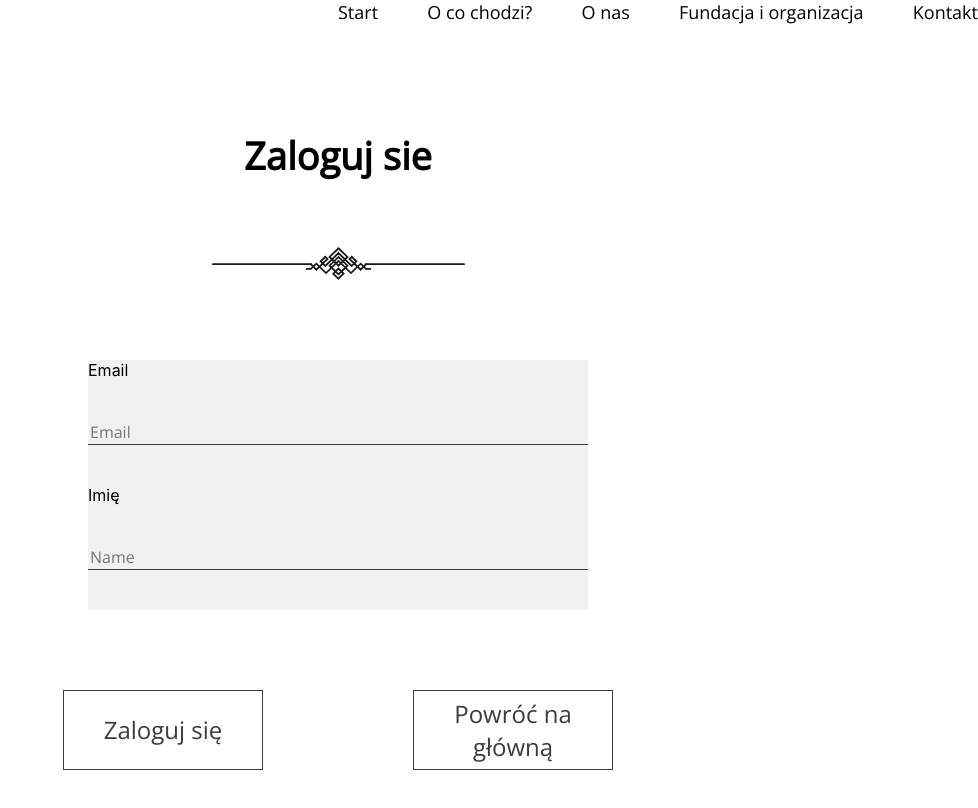
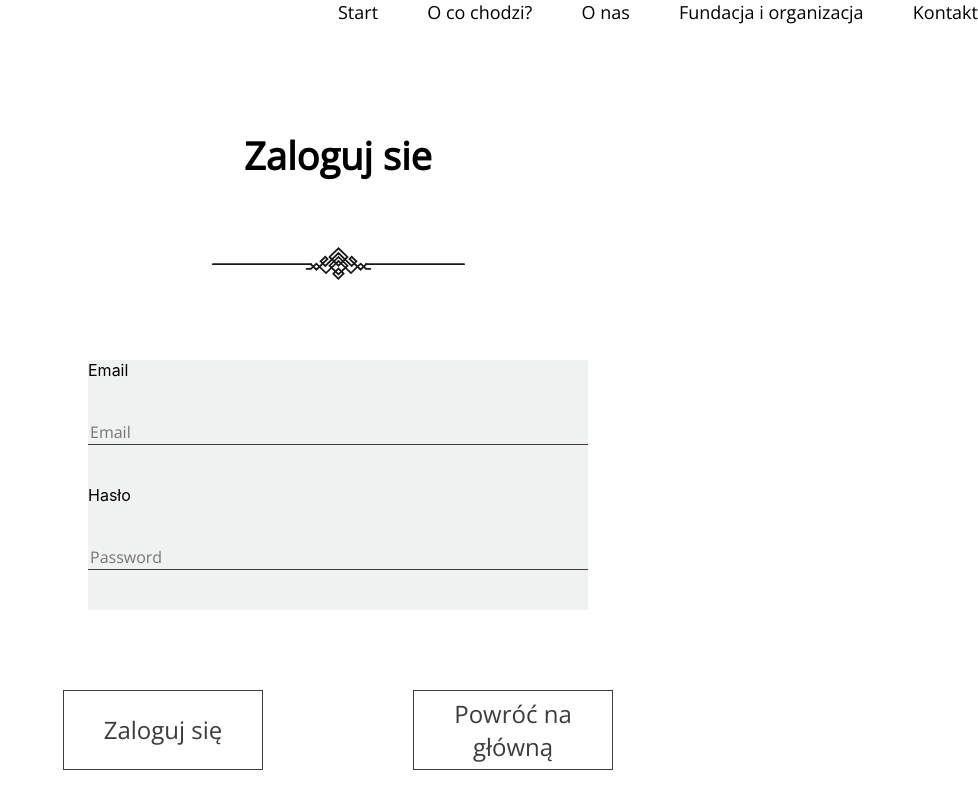
Before and after one commit to Milosz214234t4/oddaj_rzeczy, a React (Create React App) app: page /#/login in a window 1280 px wide. Shown: the whole page, without its empty margins (302-1280 px from the left). Built offline with nearby package versions, Linux system fonts and the light colour scheme; no server answers.

Commit message:
logowanie i dodawanie konta

```diff
--- a/src/components/CreateAccount.js
+++ b/src/components/CreateAccount.js
@@ -13,16 +13,13 @@ const CreateAccount = ({ history }) => {
     const handleSignUp = useCallback(async event => {
         event.preventDefault();
         const { email, password, passwordconfim } = event.target.elements;
-        if (!(event.target.password.value === event.target.passwordconfim.value) || !(validatePassword(event.target.password))){
+        if (!(event.target.password.value === event.target.passwordconfim.value) ){
             alert("Hasła muszą być jednakowe, zawierać co najmniej 8 znaków, jedną wielką literę, jedną małą oraz znak specjalny");
             return false;
         }
-        else if(!(validateEmail(event.target.email))){
-            alert("Proszę podać poprawny adres email");
-            return false;
-        }
 
-        else{
+
+        else if(validatePassword(event.target.password.value) ){
         await app
         .auth()
         .createUserWithEmailAndPassword(email.value, password.value);
@@ -33,11 +30,7 @@ const CreateAccount = ({ history }) => {
 
 
     }, [history]);
-    function validateEmail(email)
-    {
-        var re = /\S+@\S+\.\S+/;
-        return re.test(email);
-    }
+
 
     function validatePassword(password) {
 
@@ -86,7 +79,7 @@ const CreateAccount = ({ history }) => {
                 <input
                 className="label-contact-form border-bottom"
                 name="email"
-                type="text"
+                type="email"
                 placeholder="Email" />
                  <label>
                 Hasło
--- a/src/components/Login.js
+++ b/src/components/Login.js
@@ -1,11 +1,51 @@
-import React from "react";
+import React, { useCallback } from "react";
 import { Link } from "react-router-dom";
+import { withRouter } from "react-router";
+import app from "./firebase/base";
+
+
 import "../scss/Login.scss";
 import "../scss/ContactForm.scss"
 import Decoration from "../assets/Decoration.svg";
 import Navigation from "./Navigation";
 
-function Login() {
+const Login = ({ history }) => {
+    const handleSignUp = useCallback(async event => {
+        event.preventDefault();
+        const { email, password } = event.target.elements;
+
+        if(validatePassword(event.target.password.value) ) {
+            await app
+                .auth()
+                .signInWithEmailAndPassword(email.value, password.value);
+
+            history.push("/Userpage");
+        } else {
+            // console.log("error");
+            alert("Podano złe dane do logowania");
+        }
+    }, [history]);
+
+    function validatePassword(password) {
+        if(password.length > 8) {
+
+                return true
+        }
+
+            else {
+                return false
+            }
+
+        }
+        // console.log(re4);
+        // return re.test(password);
+
+        // console.log(Boolean(password.value.match(/[a-z]/)));
+        // console.log(Boolean(password.value.match(/[A-Z]/)));
+        // console.log(Boolean(password.value.length > 9));
+        // console.log(Boolean(password.value.match(/[$@$!%*?&]/)));
+
+
     return (<>
     <div className = "right">
         <Navigation/>
@@ -18,25 +58,24 @@ function Login() {
             <img src={Decoration} className="img decoration" />
 
                 <form
+                onSubmit={handleSignUp}
                 className="grid form-login"
                 >
                 <section className = "background-login grid">
                 <label>
                 Email
                 </label>
-                <input
-                className="label-contact-form border-bottom"
-                name="email"
-                type="email"
-                placeholder="Email" />
+                <input className="label-contact-form border-bottom"
+                        name="email"
+                        type="email"
+                        placeholder="Email" />
                  <label>
-                Imię
+                Hasło
                 </label>
-                <input
-                className="label-contact-form border-bottom"
-                name="name"
-                type="name"
-                placeholder="Name" />
+                <input name="password"
+                           className="label-contact-form border-bottom"
+                           type="password"
+                            placeholder="Password" />
                 </section>
                 <section className = "section-login">
                 <button
@@ -54,4 +93,4 @@ function Login() {
     );
 }
 
-export default Login;
+export default withRouter(Login);
```
